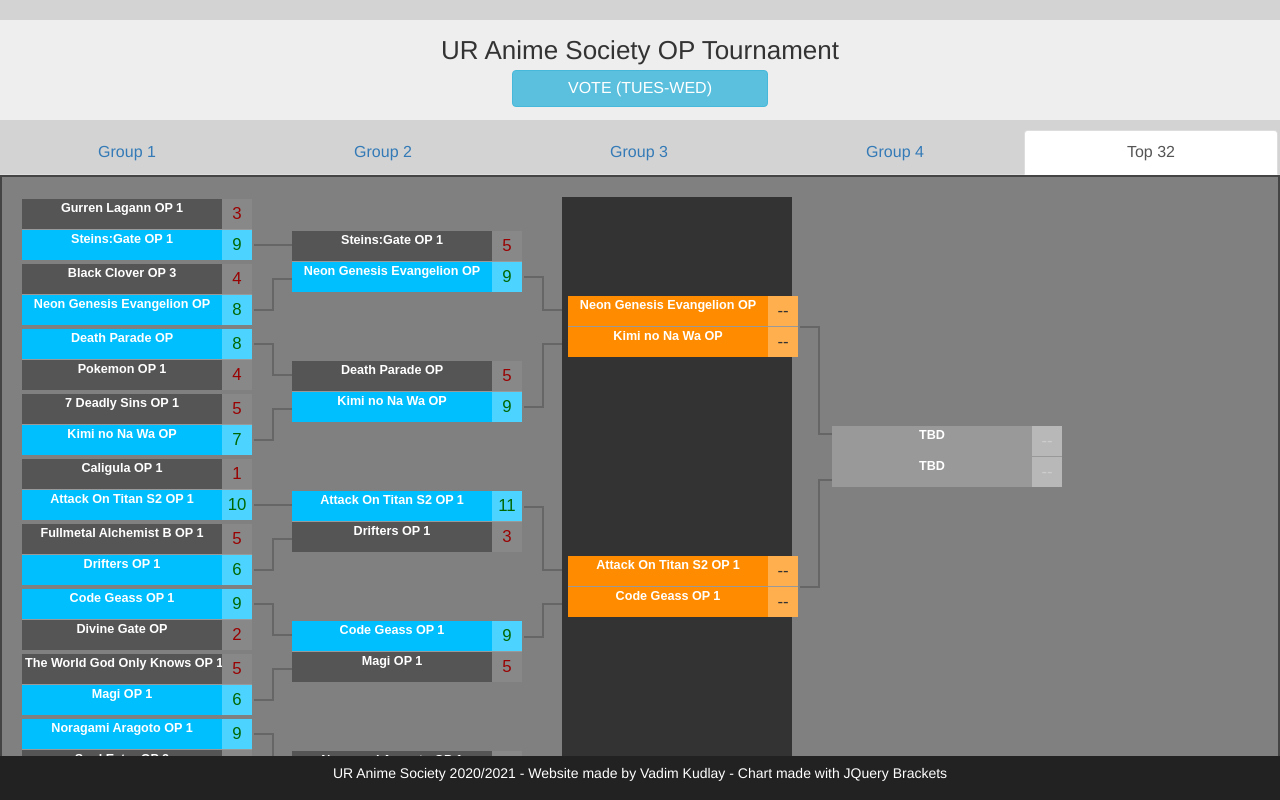
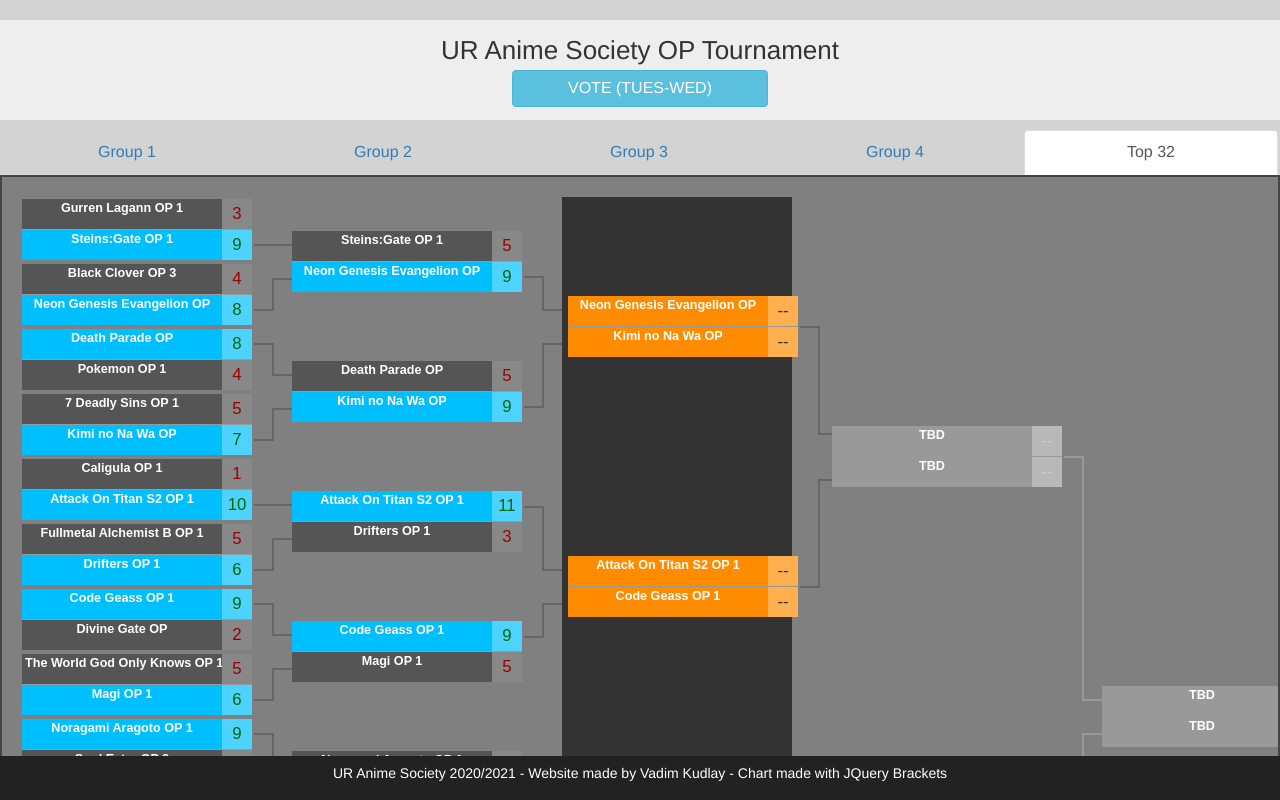
Before and after one commit to VKudlay/Anime-OP-Tournament-Website, a plain HTML site: page index.html in a window 1280 px wide. Drawn offline with nearby package versions, Linux system fonts and the light colour scheme.

Commit message:
style update

```diff
--- a/index.html
+++ b/index.html
@@ -49,7 +49,7 @@
 
 
 		<!--Pulls in CUSTOM JS Script-->
-	    <script type="text/javascript" src="scripts-v3-2.js"></script>
+	    <script type="text/javascript" src="scripts-v3-1.js"></script>
 		<script type="text/javascript" src="jquery.bracket.min.js"></script>
 
 
--- a/styles-v2.css
+++ b/styles-v2.css
@@ -64,6 +64,21 @@ main h1 {
 .tourneydiv .round:nth-of-type(n+4) .connector {
   display: none !important;
 }
+.tourneydiv .round:nth-of-type(n+3) .connector {
+  display: none !important;
+}
+
+#tourney-5 .round:nth-of-type(n+5):nth-of-type(-n+6) {
+  display: inline-block !important;
+}
+#tourney-5 .round:nth-of-type(n+4) .connector {
+  display: inline-block !important;
+}
+#tourney-5 .round:nth-of-type(n+3) .connector {
+  display: inline-block !important;
+}
+
+
 
 .bracket, .round {
   float: left !important;
```
Also changed, not shown: scripts-v3-1.js (renamed from scripts-v3-2.js).
